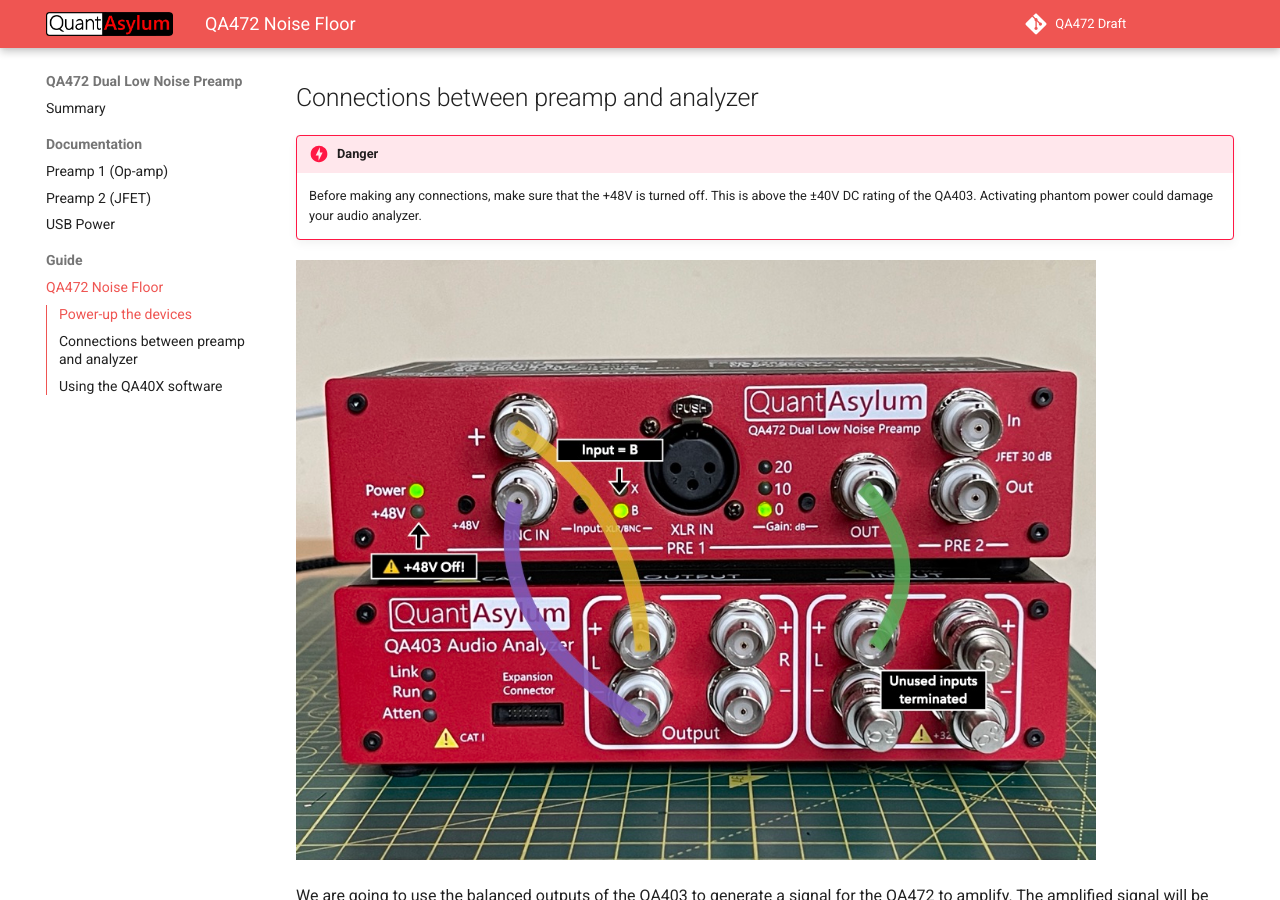
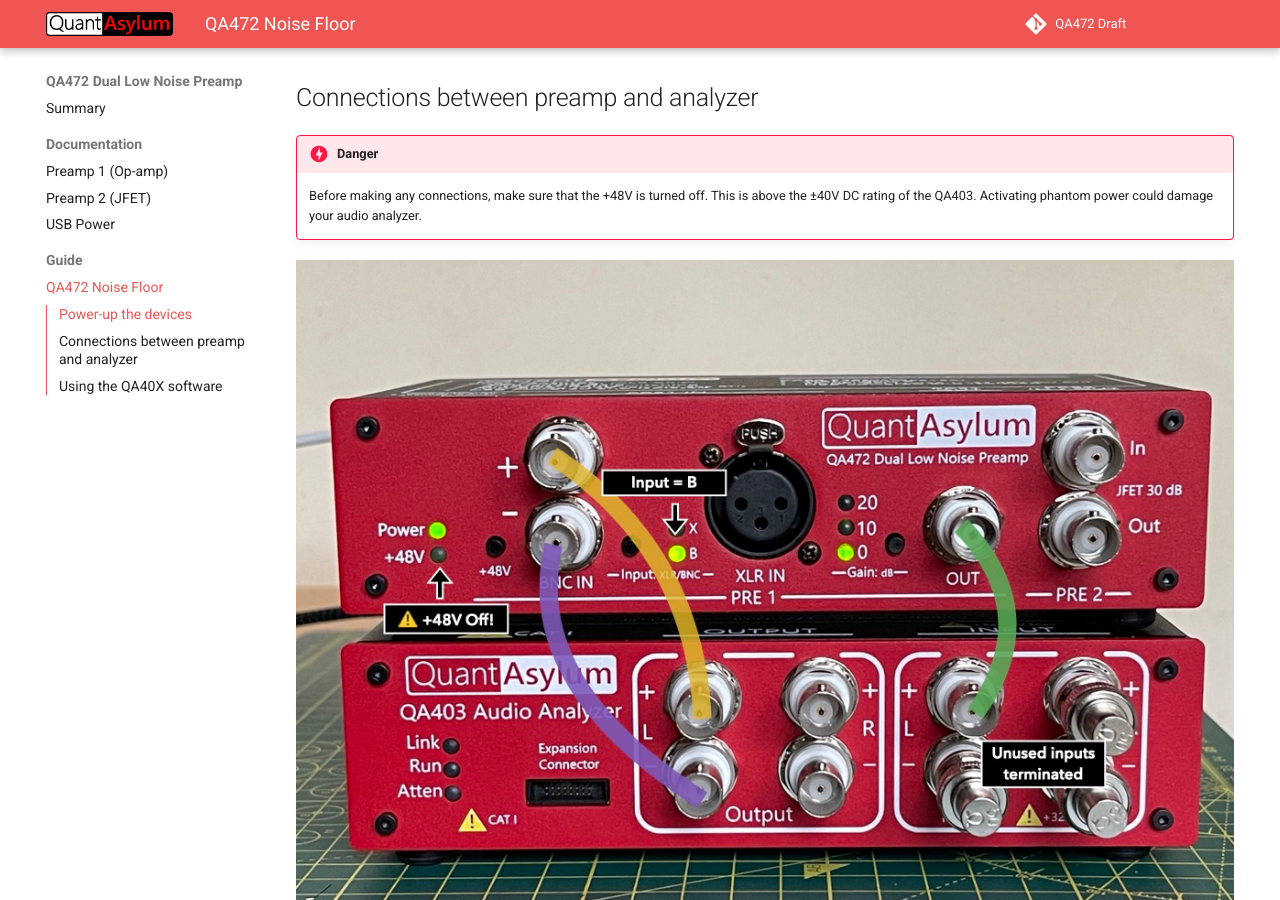
Before and after one commit to excitonlabs/QA472-Draft, an MkDocs documentation site: the page built from docs/guide/noise_floor.md, in a window 1280 px wide and 900 px high, scrolled down 307 px. Built offline with MkDocs 1.6.1 and Material for MkDocs 9.7.7, drawn with Linux system fonts in a browser that asks for light colours; comment, search, counter and statistics services are not loaded.

Commit message:
Don't specify image size in pixels

```diff
--- a/docs/guide/noise_floor.md
+++ b/docs/guide/noise_floor.md
@@ -11,7 +11,7 @@
 !!! danger
     Before making any connections, make sure that the +48V is turned off. This is above the ±40V DC rating of the QA403. Activating phantom power could damage your audio analyzer.
 
-![Screenshot](img/guide_noise_connections.jpg){: style="height:600px"}
+![Screenshot](img/guide_noise_connections.jpg)
 
 
 We are going to use the balanced outputs of the QA403 to generate a signal for the QA472 to amplify. The amplified signal will be returned to the QA403 single-ended input for analysis.
```
